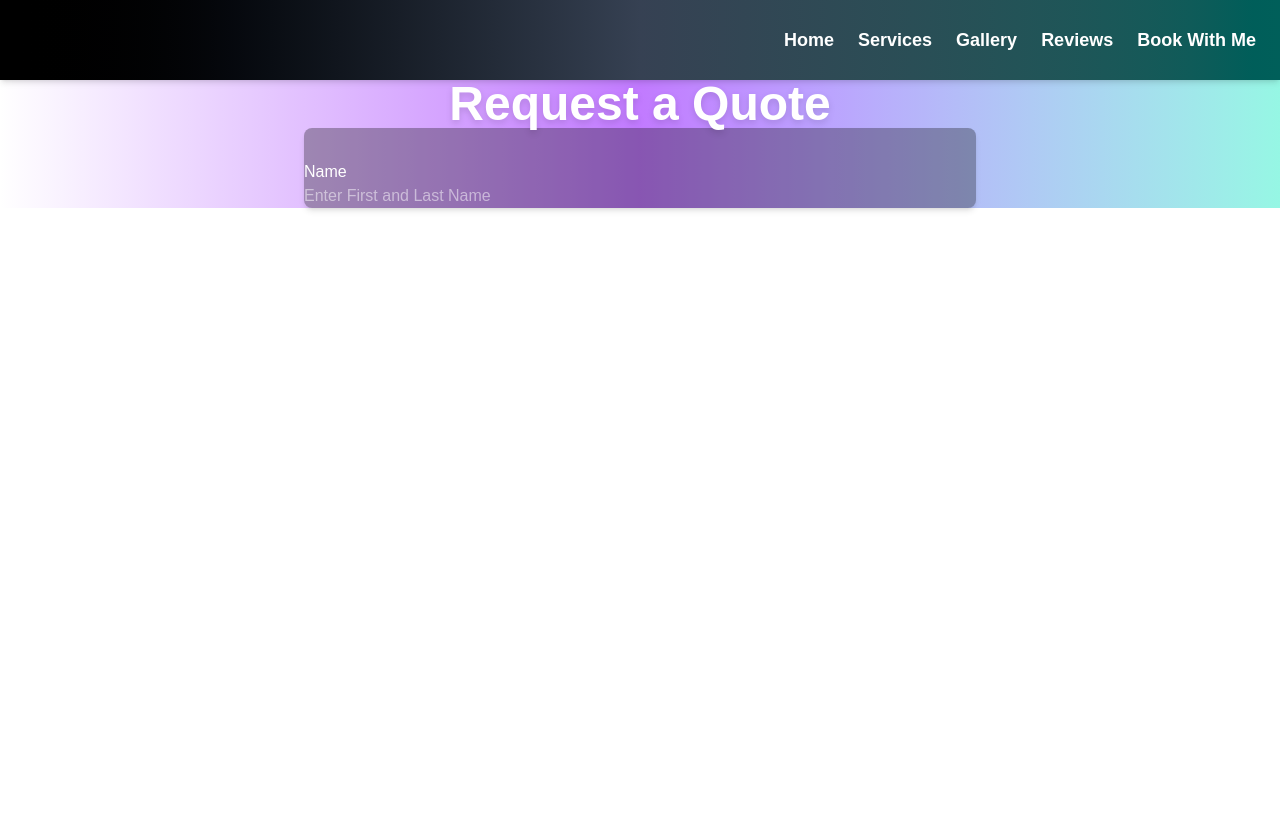
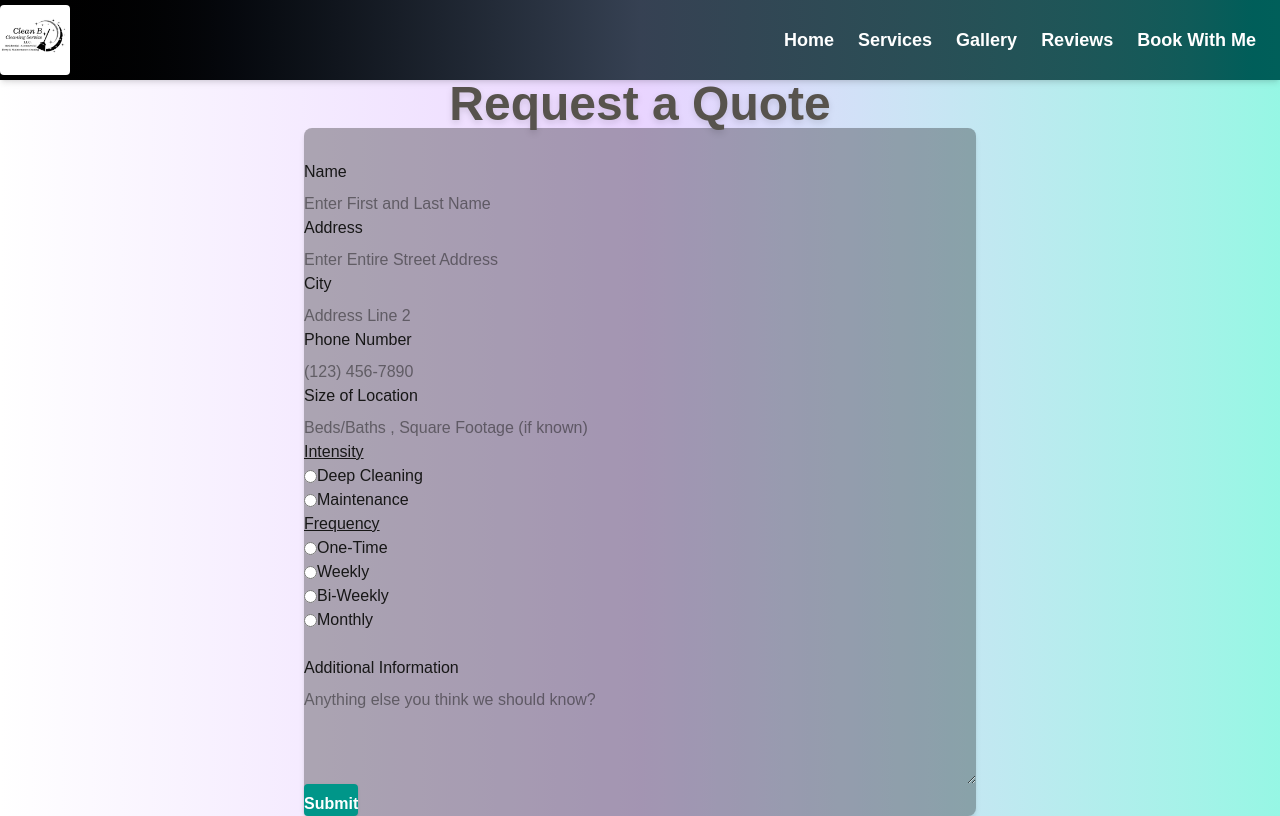
Before and after one commit to navesm/clean-b-services, a Next.js app: page /booking in a window 1280 px wide. Built offline with nearby package versions, Linux system fonts and the light colour scheme; a web font is replaced by a local one.

Commit message:
updated all pages, cleaned up UI, style and booking form

```diff
--- a/src/app/booking/page.js
+++ b/src/app/booking/page.js
@@ -1,20 +1,118 @@
 export default function BookingForm() {
   return (
-    <div className="mt-10 flex flex-col items-center text-white bg-gradient-to-r from-white-100 via-purple-400 to-teal-200 ">
-      <h1 className="text-5xl font-bold mb-10 text-center text-bone-500 drop-shadow-md">
+    <div className="mt-10 flex flex-col items-center bg-gradient-to-r from-white-100 via-purple-200 to-teal-200 ">
+      <h1 className="text-5xl font-bold mb-10 text-center text-stone-600 drop-shadow-md">
         Request a Quote
       </h1>
 
-      <form className="w-full max-w-2xl bg-black/30 p-8 rounded-lg shadow-md space-y-6">
+      <form
+        className="w-full max-w-2xl bg-black/30 p-8 rounded-lg shadow-md space-y-6"
+        name="booking"
+        method="POST"
+        data-netlify="true"
+      >
+        <input type="hidden" name="form-name" value="booking" />
         <div className="flex flex-col">
           <label className="mb-2">Name</label>
           <input
-            className="ml-10"
+            name="name"
+            className="px-4 py-2 rounded"
             type="text"
             placeholder="Enter First and Last Name">
           </input>
         </div>
-
+        <div className="flex flex-col">
+          <label className="mb-2">Address</label>
+          <input
+            name="address"
+            className="px-4 py-2 rounded"
+            type="text"
+            placeholder="Enter Entire Street Address">
+          </input>
+        </div>
+        <div className="flex flex-col">
+          <label className="mb-2">City</label>
+          <input
+            name="city"
+            className="px-4 py-2 rounded"
+            type="text"
+            placeholder="Address Line 2">
+          </input>
+        </div>
+        <div className="flex flex-col">
+          <label className="mb-2">Phone Number</label>
+          <input
+            name="phone-number"
+            className="px-4 py-2 rounded"
+            type="tel"
+            placeholder="(123) 456-7890">
+          </input>
+        </div>
+        <div className="flex flex-col">
+          <label className="mb-2">Size of Location</label>
+          <input
+            name="location-size"
+            className="px-4 py-2 rounded"
+            type="text"
+            placeholder="Beds/Baths , Square Footage (if known)">
+          </input>
+        </div>
+        <label><u>Intensity</u></label>
+        <div className="flex flex-col">
+          <label className="flex items-center space-x-2">
+            <input
+              className="accent-teal-600"
+              type="radio"
+              name="intensity"
+              value="deep-cleaning">
+            </input>
+            <span>Deep Cleaning</span>
+          </label>
+          <label className="flex items-center space-x-2">
+            <input
+              className="accent-teal-600"
+              type="radio"
+              name="intensity"
+              value="maintenance">
+            </input>
+            <span>Maintenance</span>
+          </label>
+        </div>
+        <label><u>Frequency</u></label>
+        <div className="space-y-4">
+          <label className="flex items-center space-x-2">
+            <input type="radio" className="accent-teal-600" name="frequency" value="one-time" />
+            <span>One-Time</span>
+          </label>
+          <label className="flex items-center space-x-2">
+            <input type="radio" className="accent-teal-600" name="frequency" value="weekly" />
+            <span>Weekly</span>
+          </label>
+          <label className="flex items-center space-x-2">
+            <input type="radio" className="accent-teal-600" name="frequency" value="bi-weekly" />
+            <span>Bi-Weekly</span>
+          </label>
+          <label className="flex items-center space-x-2">
+            <input type="radio" className="accent-teal-600" name="frequency" value="monthly" />
+            <span>Monthly</span>
+          </label>
+        </div>
+        <div className="flex flex-col pt-6">
+          <label className="mb-2">Additional Information</label>
+          <textarea
+            name="additional-info"
+            className="px-4 py-2 rounded"
+            rows="4"
+            columns="50"
+            placeholder="Anything else you think we should know?">
+          </textarea>
+        </div>
+        <button
+          type="submit"
+          className="bg-teal-600 hover:bg-teal-700 text-white font-bold py-2 px-4 rounded shadow"
+        >
+          Submit
+        </button>
       </form>
     </div>
   );
--- a/src/app/components/Navbar.js
+++ b/src/app/components/Navbar.js
@@ -5,10 +5,22 @@ import Image from 'next/image';
 export default function Navbar() {
   return (
     <header className="fixed top-0 left-0 w-full z-50 bg-gradient-to-r from-black via-gray-700 to-teal-800 text-white shadow-md">
-      <nav className="flex justify-end items-center h-20 px-8">
+      <nav className="flex justify-between items-center h-20 px-8">
+
+        <Link href="/" className="flex items-center">
+          <Image
+            src="/cleanbcleaningservicellc/CBCS-logo.jpg"
+            height={70}
+            width={70}
+            alt="Clean B Cleaning Service LLC Logo"
+            className="rounded"
+          />
+        </Link>
         <ul className="flex flex-row gap-6 text-lg font-semibold">
           <li>
-            <Link href="/">
+            <Link
+              href="/"
+            >
               <span className="hover:text-teal-300 transition-colors duration-200">Home</span>
             </Link>
           </li>
--- a/src/app/gallery/page.js
+++ b/src/app/gallery/page.js
@@ -2,13 +2,30 @@ import Image from 'next/image';
 
 export default function Gallery() {
   return (
-    <div className="flex flex-col items-center gap-10 mt-20 bg-teal-200">
+    <div className="flex flex-col items-center gap-10 mt-20 bg-gradient-to-r from-stone-300 via-purple-100 to-teal-200">
       <h1 className="text-6xl text-stone-600 drop-shadow-md">
         Gallery
       </h1>
       <Image src="/shower-glass.png" height={400} width={400} alt="Shower glass" />
       <Image src="/floor-trim.png" height={400} width={400} alt="Floor trim" />
       <Image src="/clean-tub.png" height={400} width={400} alt="Bath tub" />
+
+      <div clasName="grid grid-cols-2 gap-10 mt-20 ">
+        <Image src="/cleanbcleaningservicellc/s1.jpg" height={400} width={400} alt="Before shower glass door" />
+        <Image src="/cleanbcleaningservicellc/s2.jpg" height={400} width={400} alt="after shower glass door" />
+        <Image src="/cleanbcleaningservicellc/s3.jpg" height={400} width={400} alt="Before toilet corner" />
+        <Image src="/cleanbcleaningservicellc/s4.jpg" height={400} width={400} alt="after toilet corner" />
+        <Image src="/cleanbcleaningservicellc/s6.jpg" height={400} width={400} alt="Before hall wall" />
+        <Image src="/cleanbcleaningservicellc/s7.jpg" height={400} width={400} alt="after hall wall" />
+        <Image src="/cleanbcleaningservicellc/s8.jpg" height={400} width={400} alt="Before stairs" />
+        <Image src="/cleanbcleaningservicellc/s9.jpg" height={400} width={400} alt="after stairs" />
+        <Image src="/cleanbcleaningservicellc/s10.jpg" height={400} width={400} alt="Before tub faucet" />
+        <Image src="/cleanbcleaningservicellc/s11.jpg" height={400} width={400} alt="after tub faucet" />
+        <Image src="/cleanbcleaningservicellc/s12.jpg" height={400} width={400} alt="Before sink" />
+        <Image src="/cleanbcleaningservicellc/s13.jpg" height={400} width={400} alt="after sink" />
+        <Image src="/cleanbcleaningservicellc/s14.jpg" height={400} width={400} alt="before oven" />
+        <Image src="/cleanbcleaningservicellc/s15.jpg" height={400} width={400} alt="after oven" />
+      </div>
     </div>
   );
 }
--- a/src/app/page.js
+++ b/src/app/page.js
@@ -3,16 +3,30 @@ import Image from 'next/image';
 
 export default function Home() {
   return (
-    <div className="flex flex-col items-center gap-16 bg-teal-200">
+    <div className="flex flex-col items-center gap-16 bg-gradient-to-r from-stone-300 to-teal-200">
       <Image
         src="/cleanbcleaningservicellc/CBCS-logo.jpg"
         height={450}
         width={400}
         alt="Clean B Cleaning Service LLC Logo"
-        className="rounded-full mb-20 justify-center"
+        className="rounded-full mb-10 pt-10 justify-center"
       />
       <span></span>
-
-    </div>
+      <div className="max-w-3xl mx-auto pl-12 sm space-y-6">
+        <p>Briana Fritts is the owner and founder of <strong>Clean B Cleaning Serivce LLC</strong>,
+          bringing over a decade of hands-on experience in the professional cleaning industry.
+          Rooted in strong Southern values and a commitment to excellence, Briana built her business on principles of integrity, consistency,
+          and client-centered service. As a mother and dedicated entrepreneur, she understands the importance of maintaining clean,
+          comfortable environments both at home and in the workplace.
+        </p>
+        <p><strong>Clean B Cleaning Service LLC</strong> provides reliable, high-quality residential and commercial cleaning
+          solutions across Caldwell, Catawba, Burke, and Alexander counties in North Carolina. Briana leads a small, carefully trained team
+          that shares her high standards for professional cleanliness and attention to detail.</p>
+        <p>Together, they specialize in deep cleaning, move-in/move-out services, and routine maintenance.
+          With competitive pricing and a focus on trust, quality, and dependability, Clean B has earned a local reputation for
+          delivering personalized, top-tier service.
+        </p>
+      </div>
+    </div >
   );
 }
--- a/src/app/reviews/page.js
+++ b/src/app/reviews/page.js
@@ -1,10 +1,17 @@
+import Image from "next/image";
+
 export default function Reviews() {
   return (
-    <div className="flex flex-col items-center bg-teal-200">
+    <div className="flex flex-col items-center bg-gradient-to-r from-stone-300 via-purple-100 to-teal-200">
       <h1 className="text-6xl text-stone-500 drop-shadow-md">
         Reviews
       </h1>
-      <p className=" text-xl text-gray-700">Client testimonials coming soon...</p>
+      <p className=" text-xl text-gray-700 ">See what customers have to say about <strong>Clean B Cleaning Service LLC</strong>!</p>
+      <Image src="/cleanbcleaningservicellc/Review 1.png" height={500} width={600} alt="review 1" className="pt-12" />
+      <Image src="/cleanbcleaningservicellc/review 2.png" height={500} width={600} alt="review 2" className="pt-12" />
+      <Image src="/cleanbcleaningservicellc/review 3.png" height={500} width={600} alt="review 3" className="pt-12" />
+      <Image src="/cleanbcleaningservicellc/review 4.png" height={500} width={600} alt="review 4" className="pt-12" />
+      <Image src="/cleanbcleaningservicellc/review 5.png" height={500} width={600} alt="review 5" className="pt-12" />
     </div>
   );
 }
--- a/src/app/services/page.js
+++ b/src/app/services/page.js
@@ -2,11 +2,15 @@ import Image from "next/image"
 
 export default function Services() {
   return (
+    <div className="bg-teal-200 flex justify-center py-8">
       <Image
         src="/cleanbcleaningservicellc/clean-b-shot1.png"
         height={1384}
         width={775}
         alt="Clean B residential and commercial services"
+        className="max-w-full h-auto"
       />
+    </div>
+
   );
 }
```
Lines whose indentation alone changed are shown as unchanged.
